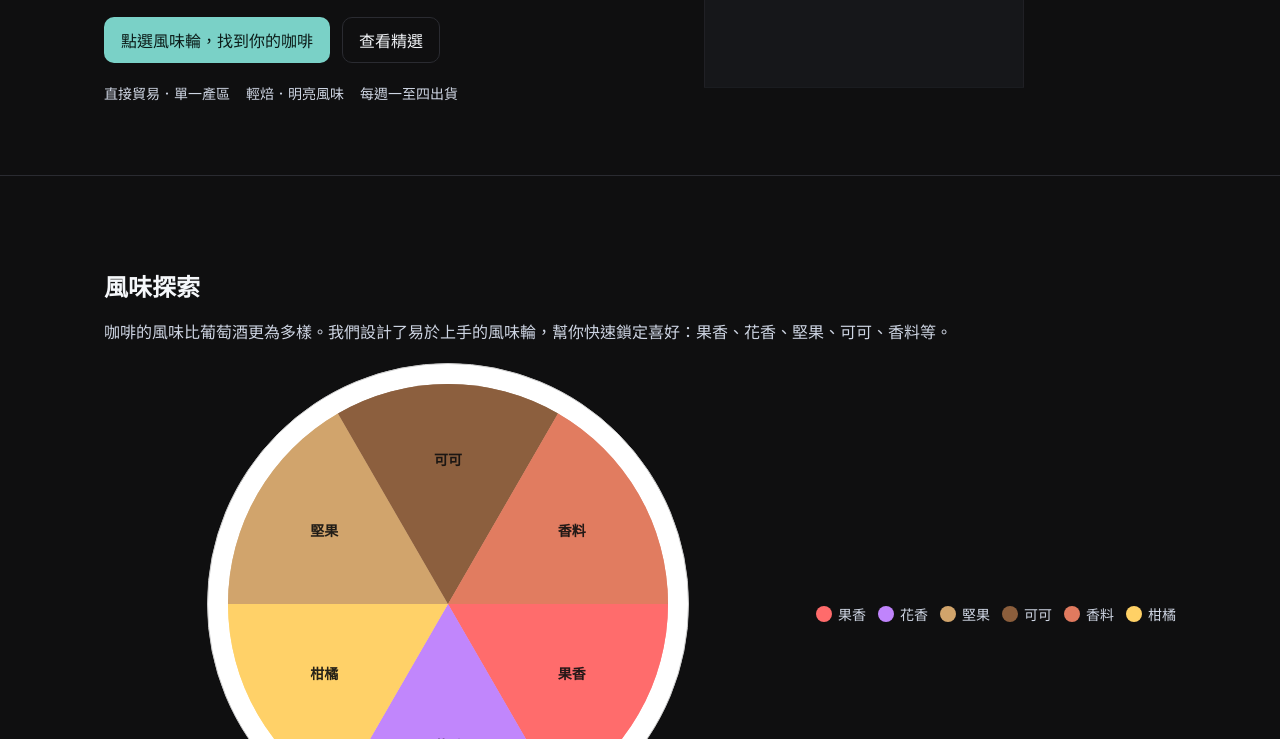
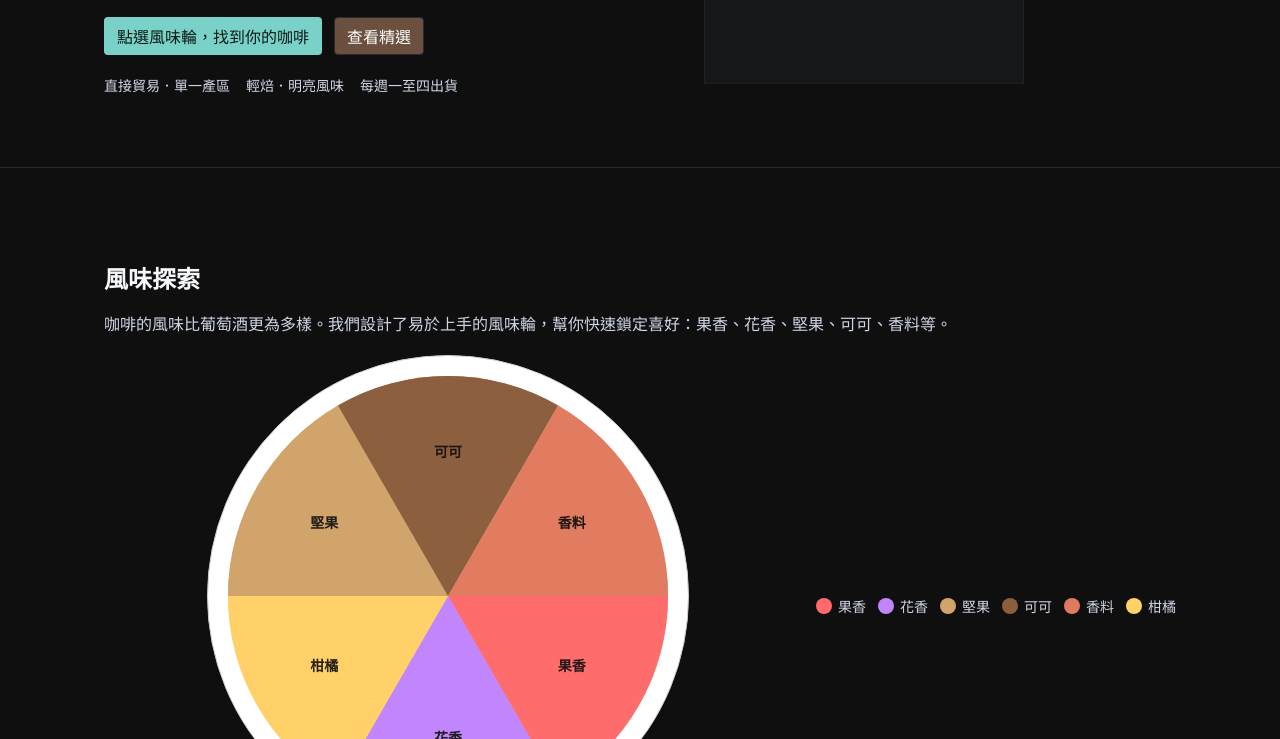
Before and after one commit to miketang5drinks/refreshing, a plain HTML site: page index.html in a window 1280 px wide. Shown: the part 262-1001 px from the top of the page. Drawn offline with Linux system fonts and the light colour scheme.

Commit message:
Update styles.css

```diff
--- a/styles.css
+++ b/styles.css
@@ -165,3 +165,13 @@ img{display:block;max-width:100%;height:auto}
   gap: 6px;
   font-size: 14px;
 }
+.btn {
+  padding: 6px 12px;
+  background-color: #6b4f3f;
+  color: #fff;
+  border-radius: 4px;
+  text-decoration: none;
+}
+.btn:hover {
+  background-color: #8b6a58;
+}
```
